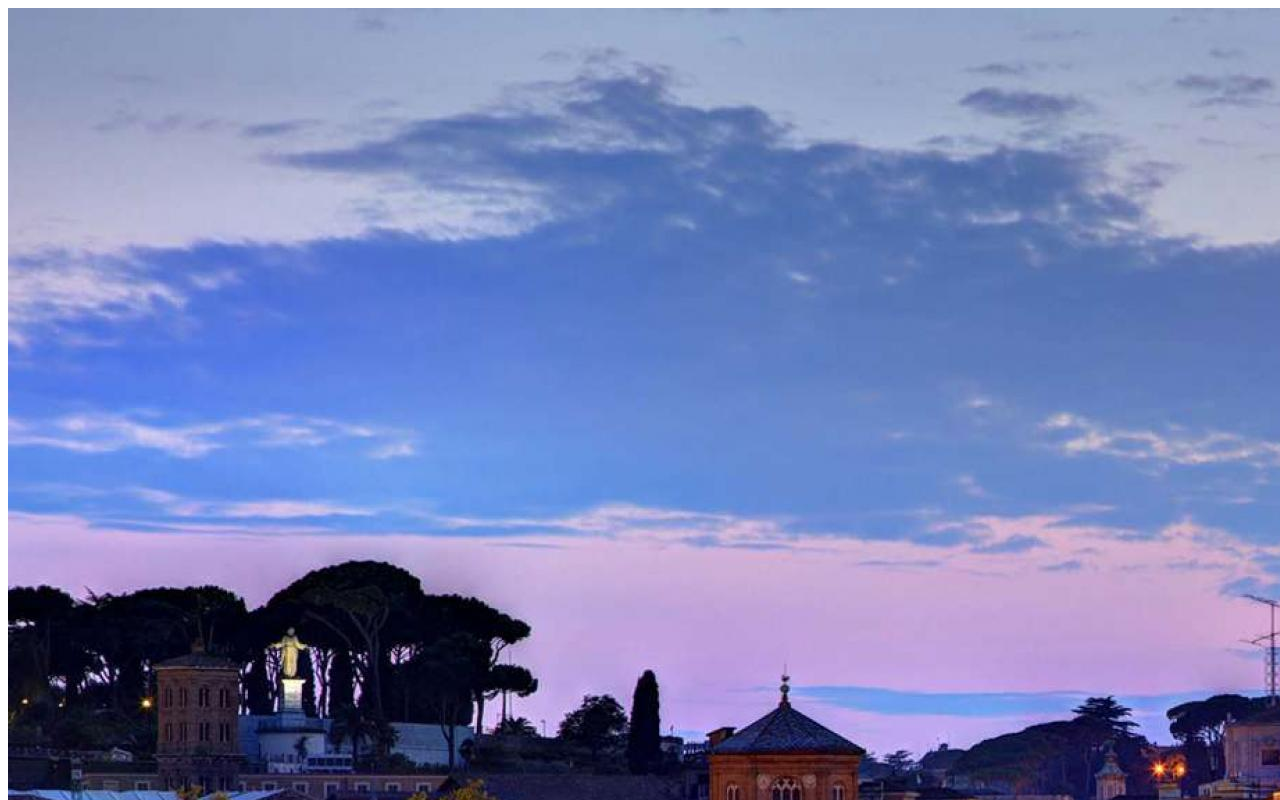
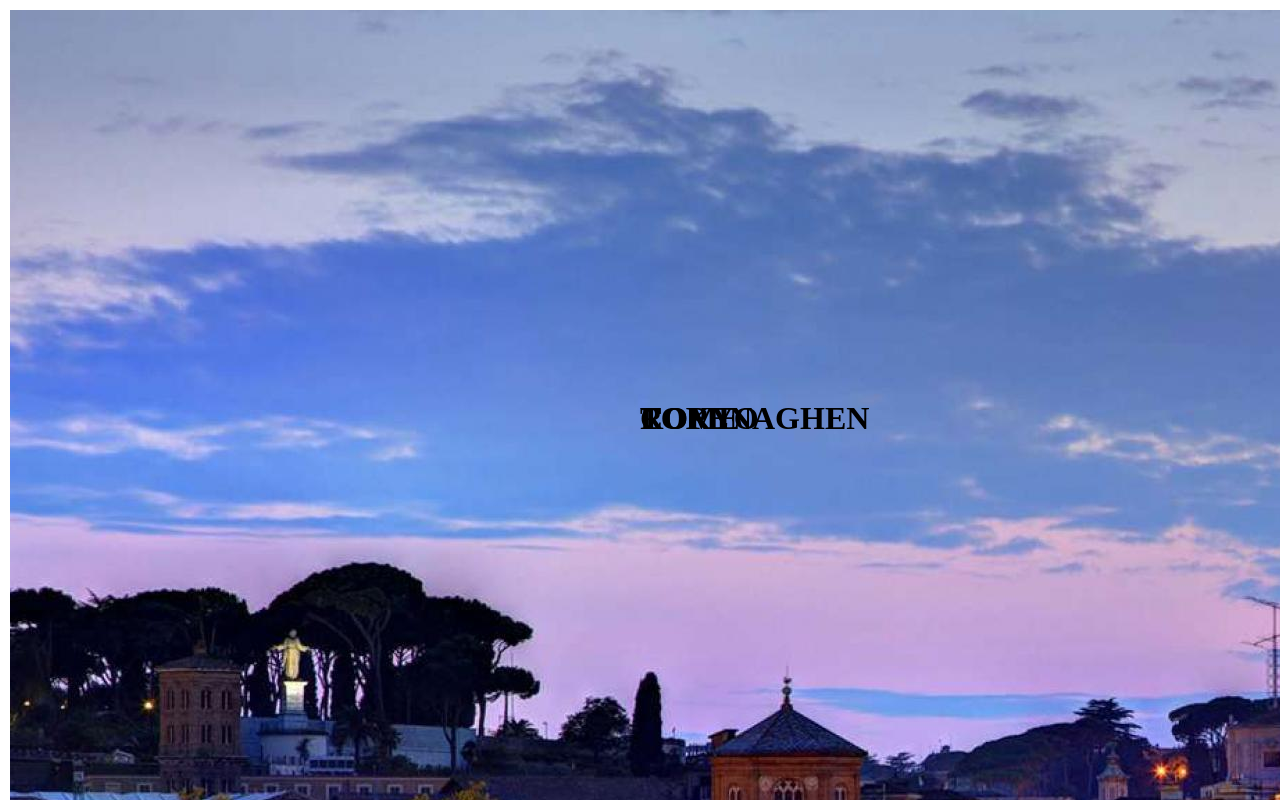
Before and after one commit to MATVEN/htmlcss-airbnb, a plain HTML site: page index.html in a window 1280 px wide. Shown: the top 800 px of the page. Drawn offline with Linux system fonts and the light colour scheme.

Commit message:
add city name and center img

```diff
--- a/css/main.css
+++ b/css/main.css
@@ -0,0 +1,27 @@
+*{
+  margin: 0;
+  padding: 0;
+  box-sizing: border-box;
+}
+
+.city{
+  width: 100%;
+  height: 1750px;
+  margin: 10px 10px;
+  background: grey;
+  text-align: center;
+}
+
+.box{
+  width: 500px;
+  height: 300px;
+  background: red;
+  position: relative;
+}
+
+.cityname{
+  position: absolute;
+  top: 50%;
+  left: 50%;
+
+}
--- a/index.html
+++ b/index.html
@@ -3,22 +3,27 @@
   <head>
     <meta charset="utf-8">
     <title>airbnb</title>
-    <link rel="stylesheet" href="/css/main.css">
+    <link rel="stylesheet" href="css/main.css">
   </head>
   <body>
 
-    <!-- roma -->
-<div class="roma">
-  <img src="img/roma1.jpg" alt="">
-</div>
-    <!-- copenaghen -->
-<div class="copenaghen">
-  <img src="img/copenaghen.jpg" alt="">
+<!-- blocco roma -->
+<div class="city">
+    <img src="img/roma1.jpg" alt="">
+    <span class="cityname"><h1>ROME</h1></span>
 </div>
 
-    <!-- tokyo -->
-<div class="tokyo">
+<!-- blocco copeneghen -->
+<div class="city">
+  <img src="img/copenaghen.jpg" alt="">
+  <span class="cityname"><h1>COPENAGHEN</h1></span>
+</div>
+
+<!-- blocco tokyo -->
+<div class="city">
   <img src="img/tokyo.jpg" alt="">
+  <span class="cityname"><h1>TOKYO</h1></span>
 </div>
+
   </body>
 </html>
```
